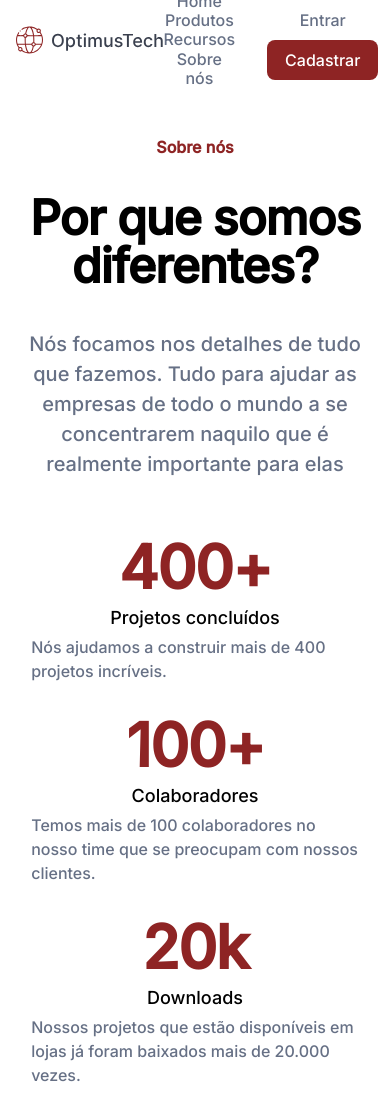
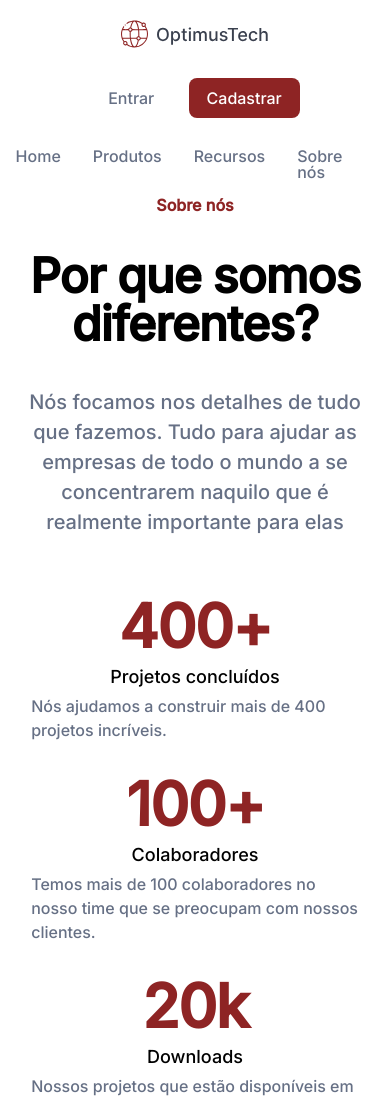
Before and after one commit to PedroHAMartins/7DaysCodeHTMLCSS, a plain HTML site: page index.html in a window 390 px wide. Shown: the top 1100 px of the page. Drawn offline with Linux system fonts and the light colour scheme.

Commit message:
Navigation section was remade

```diff
--- a/styles/style.css
+++ b/styles/style.css
@@ -65,6 +65,10 @@
     cursor: pointer;
     padding: 10px 18px;
     border-radius: 8px;
+}
+
+.nav-mobile{
+    display: none;
 }
 
 .header-aboutus{
@@ -179,24 +183,29 @@
 }
 
 @media (max-width: 480px) {
-    /* .nav{
-        background-color: red;
+    .nav{
+        flex-wrap: wrap;
+        margin: 5% 0;
+        gap: 30px;
+        padding-bottom: 10%;
+    }
+    .nav-menu{
+        order: 3;
+        flex-wrap: nowrap;
         justify-content: space-between;
-        height: 100px;
-        justify-content: center;
-    } */
-    .nav-menu{
-        text-align: center;
-        justify-content: center;
-        line-height: 120%;
+        width: 100%;
+    }
+    .nav-menu-items{
     }
     .nav-buttons{
         text-align: center;
     }
-    /*
-    .nav-logo{
-        background-color: yellow;
-    } */
+    .nav-mobile{
+        display: flex;
+        align-items: flex-end;
+        margin: 3% 10%;
+        padding: 0px;
+    }
     .header-aboutus-title{
         margin: 10% 0%;
     }
```
Also changed, not shown: index.html (+6 -0 lines).
